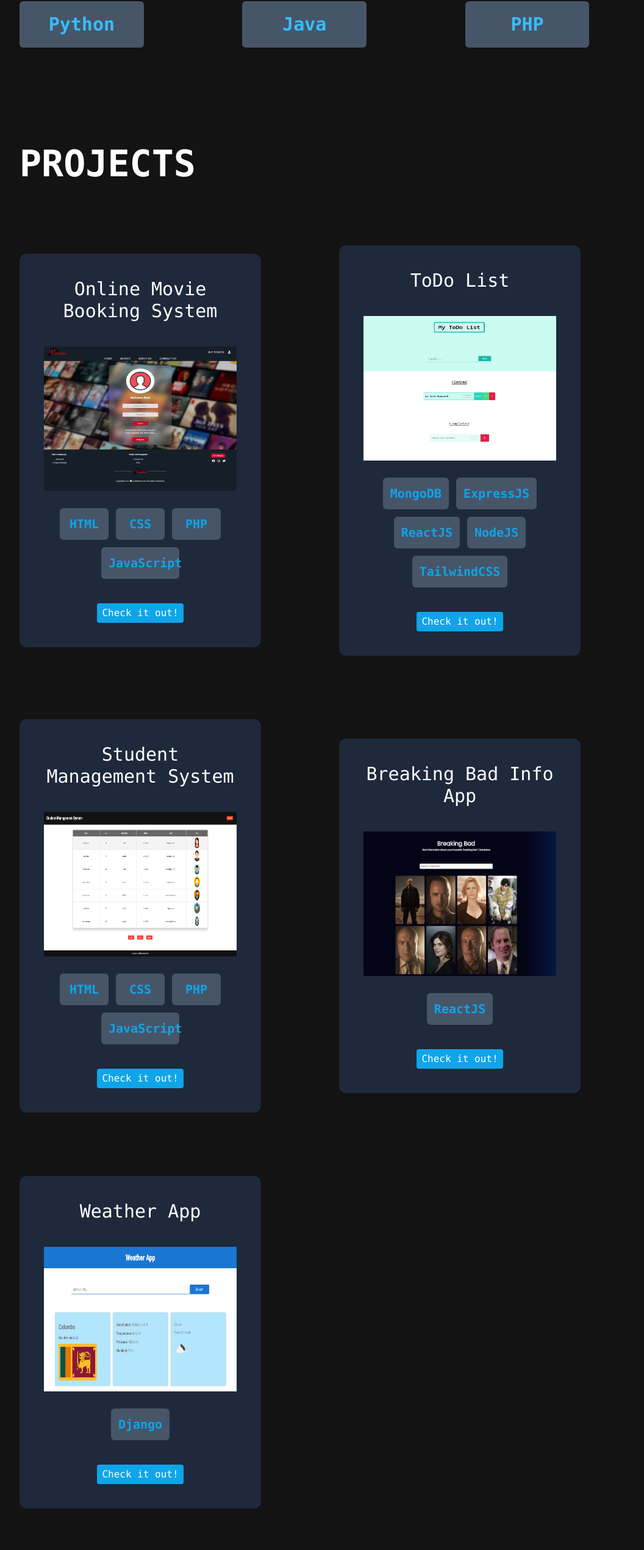
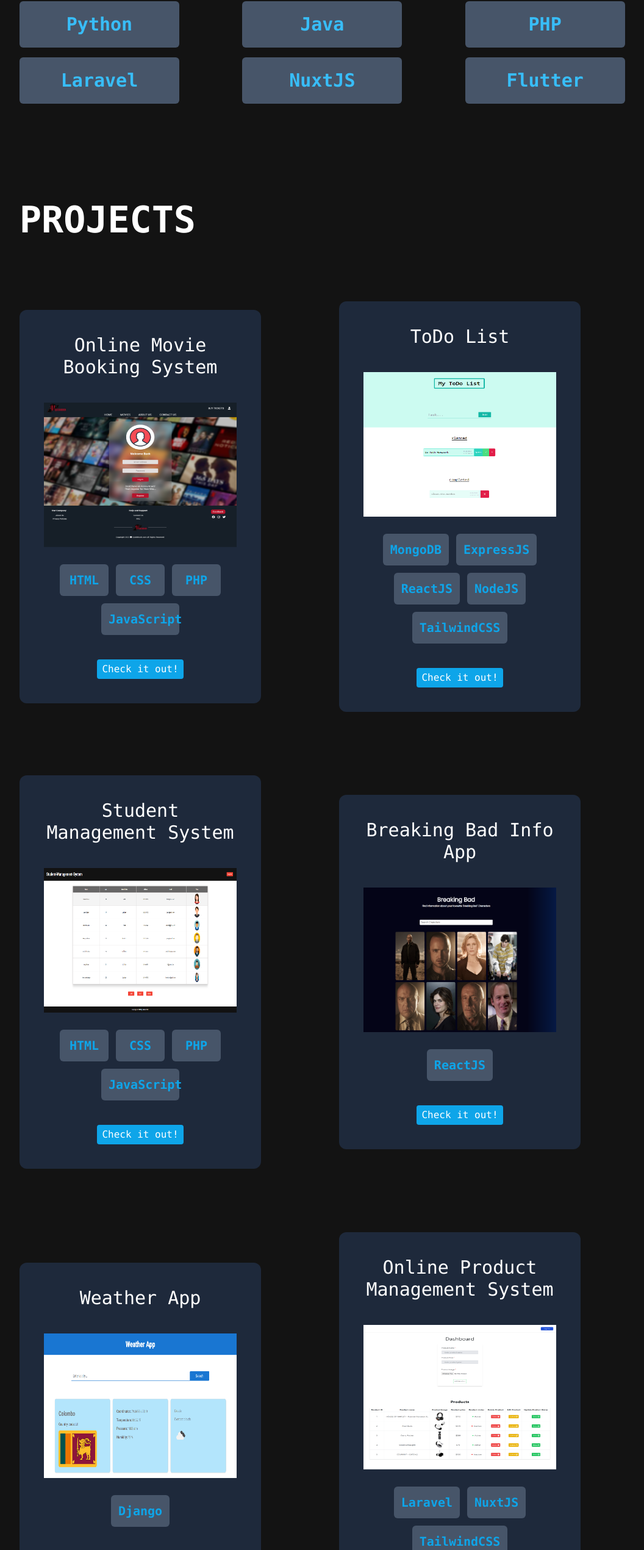
Before and after one commit to Radser2001/Portfolio, a Next.js app: page / in a window 1280 px wide. Shown: the part 1279-3820 px from the top of the page at 61% size, without its empty margins (128-1184 px from the left). Built offline with nearby package versions, Linux system fonts and the light colour scheme.

Commit message:
Update projects and skills sections

```diff
--- a/components/Projects.js
+++ b/components/Projects.js
@@ -4,6 +4,7 @@ import sms from "../public/sms.png";
 import todoApp from "../public/todoApp.png";
 import breakingBad from "../public/Breaking-Bad.png";
 import weatherapp from "../public/weatherapp.png";
+import products from "../public/productCRUD.png";
 
 const Projects = () => {
   return (
@@ -187,6 +188,42 @@ const Projects = () => {
                 </a>
               </div>
             </div>
+            <div
+              id="project6"
+              className="bg-slate-800 p-10 flex flex-col items-center justify-center rounded-xl md:ml-0 md:mr-0 mb-20 sm:max-w-xs m-6 md:max-w-md lg:max-w-none"
+            >
+              <h1 className="mb-10 text-3xl text-center">
+                Online Product Management System
+              </h1>
+              <Image
+                src={products}
+                alt="Product CRUD"
+                width={400}
+                height={300}
+              />
+              <div className="flex flex-wrap items-center justify-center gap-3 mt-7">
+                <h1 className=" bg-slate-600 font-bold text-sky-500 p-1 md:p-3 rounded-md text-center w-22 sm:text-sm md:text-xl">
+                  Laravel
+                </h1>
+                <h1 className=" bg-slate-600 font-bold text-sky-500 p-1 md:p-3 rounded-md text-center w-22 sm:text-sm md:text-xl">
+                  NuxtJS
+                </h1>
+                <h1 className=" bg-slate-600 font-bold text-sky-500 p-1 md:p-3 rounded-md text-center w-22 sm:text-sm md:text-xl">
+                  TailwindCSS
+                </h1>
+              </div>
+              <div className="mt-10">
+                <a
+                  target="_blank"
+                  rel="noopener noreferrer"
+                  href="https://github.com/Radser2001/Online-Product-Management-System"
+                >
+                  <p className="text-md bg-sky-500 p-1 px-2 rounded cursor-pointer">
+                    Check it out!
+                  </p>
+                </a>
+              </div>
+            </div>
           </div>
         </div>
       </div>
--- a/components/Skills.js
+++ b/components/Skills.js
@@ -9,41 +9,50 @@ const Skills = () => {
         </h1>
         <div className="flex flex-col justify-center items-center md:block">
           <div className="grid grid-cols-3 gap-4 mt-20">
-            <h1 className=" bg-slate-600 font-bold text-sky-400 p-2 md:p-5 rounded-md text-center sm:text-xl md:text-3xl w-11/12 lg:w-7/12">
+            <h1 className=" bg-slate-600 font-bold text-sky-400 p-2 md:p-5 rounded-md text-center sm:text-base md:text-3xl w-full lg:w-9/12">
               ReactJS
             </h1>
-            <h1 className="bg-slate-600 font-bold text-sky-400 p-2 md:p-5 rounded-md text-center sm:text-xl md:text-3xl w-11/12 lg:w-7/12">
+            <h1 className="bg-slate-600 font-bold text-sky-400 p-2 md:p-5 rounded-md text-center sm:text-base md:text-3xl w-full lg:w-9/12">
               NodeJS
             </h1>
-            <h1 className="bg-slate-600 font-bold text-sky-400 p-2 md:p-5 rounded-md text-center sm:text-xl md:text-3xl w-11/12 lg:w-7/12">
+            <h1 className="bg-slate-600 font-bold text-sky-400 p-2 md:p-5 rounded-md text-center sm:text-base md:text-3xl w-full lg:w-9/12">
               ExpressJS
             </h1>
-            <h1 className="bg-slate-600 font-bold text-sky-400 p-2 md:p-5 rounded-md text-center sm:text-xl md:text-3xl w-11/12 lg:w-7/12">
+            <h1 className="bg-slate-600 font-bold text-sky-400 p-2 md:p-5 rounded-md text-center sm:text-base md:text-3xl w-full lg:w-9/12">
               MySQL
             </h1>
-            <h1 className="bg-slate-600 font-bold text-sky-400 p-2 md:p-5 rounded-md text-center sm:text-xl md:text-3xl w-11/12 lg:w-7/12">
+            <h1 className="bg-slate-600 font-bold text-sky-400 p-2 md:p-5 rounded-md text-center sm:text-base md:text-3xl w-full lg:w-9/12">
               MongoDB
             </h1>
-            <h1 className="bg-slate-600 font-bold text-sky-400 p-2 md:p-5 rounded-md text-center sm:text-xl md:text-3xl w-11/12 lg:w-7/12">
+            <h1 className="bg-slate-600 font-bold text-sky-400 p-2 md:p-5 rounded-md text-center sm:text-base md:text-3xl w-full lg:w-9/12">
               NextJS
             </h1>
-            <h1 className="bg-slate-600 font-bold text-sky-400 p-2 md:p-5 rounded-md text-center sm:text-xl md:text-3xl w-11/12 lg:w-7/12">
+            <h1 className="bg-slate-600 font-bold text-sky-400 p-2 md:p-5 rounded-md text-center sm:text-base md:text-3xl w-full lg:w-9/12">
               TypeScript
             </h1>
-            <h1 className="bg-slate-600 font-bold text-sky-400 p-2 md:p-5 rounded-md text-center sm:text-xl md:text-3xl w-11/12 lg:w-7/12">
+            <h1 className="bg-slate-600 font-bold text-sky-400 p-2 md:p-5 rounded-md text-center sm:text-base md:text-3xl w-full lg:w-9/12">
               Angular
             </h1>
-            <h1 className="bg-slate-600 font-bold text-sky-400 p-2 md:p-5 rounded-md text-center sm:text-xl md:text-3xl w-11/12 lg:w-7/12">
+            <h1 className="bg-slate-600 font-bold text-sky-400 p-2 md:p-5 rounded-md text-center sm:text-base md:text-3xl w-full lg:w-9/12">
               Django
             </h1>
-            <h1 className="bg-slate-600 font-bold text-sky-400 p-2 md:p-5 rounded-md text-center sm:text-xl md:text-3xl w-11/12 lg:w-7/12">
+            <h1 className="bg-slate-600 font-bold text-sky-400 p-2 md:p-5 rounded-md text-center sm:text-base md:text-3xl w-full lg:w-9/12">
               Python
             </h1>
-            <h1 className="bg-slate-600 font-bold text-sky-400 p-2 md:p-5 rounded-md text-center sm:text-xl md:text-3xl w-11/12 lg:w-7/12">
+            <h1 className="bg-slate-600 font-bold text-sky-400 p-2 md:p-5 rounded-md text-center sm:text-base md:text-3xl w-full lg:w-9/12">
               Java
             </h1>
-            <h1 className="bg-slate-600 font-bold text-sky-400 p-2 md:p-5 rounded-md text-center sm:text-xl md:text-3xl w-11/12 lg:w-7/12">
+            <h1 className="bg-slate-600 font-bold text-sky-400 p-2 md:p-5 rounded-md text-center sm:text-base md:text-3xl w-full lg:w-9/12">
               PHP
+            </h1>
+            <h1 className="bg-slate-600 font-bold text-sky-400 p-2 md:p-5 rounded-md text-center sm:text-base md:text-3xl w-full lg:w-9/12">
+              Laravel
+            </h1>
+            <h1 className="bg-slate-600 font-bold text-sky-400 p-2 md:p-5 rounded-md text-center sm:text-base md:text-3xl w-full lg:w-9/12">
+              NuxtJS
+            </h1>
+            <h1 className="bg-slate-600 font-bold text-sky-400 p-2 md:p-5 rounded-md text-center sm:text-base md:text-3xl w-full lg:w-9/12">
+              Flutter
             </h1>
           </div>
         </div>
```
Also changed, not shown: public/productCRUD.png (added).
